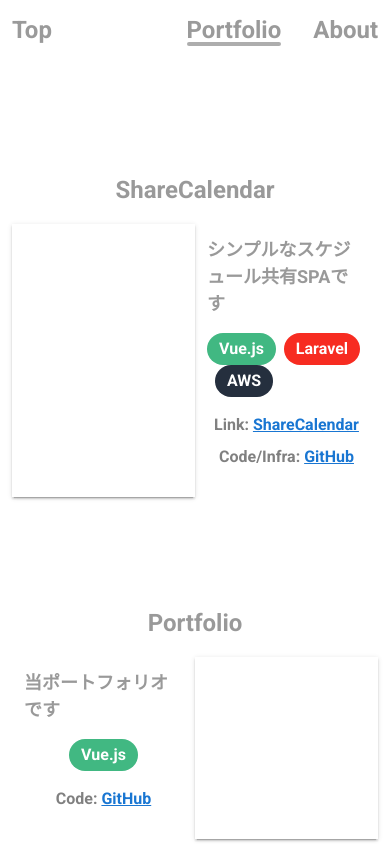
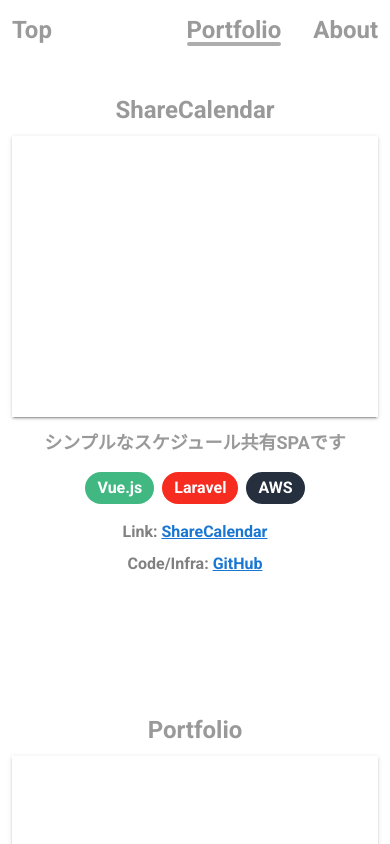
Before and after one commit to HiroKb/portfolio, a Vue app: page /portfolio in a window 390 px wide. Shown: the top 844 px of the page. Built offline with nearby package versions, Linux system fonts and the light colour scheme.

Commit message:
update Portfolioページレスポンシブ対応

```diff
--- a/src/views/Portfolio.vue
+++ b/src/views/Portfolio.vue
@@ -4,11 +4,11 @@
 
             <div class="portfolio__item d-flex flex-column align-center">
                 <section-title>ShareCalendar</section-title>
-                <v-row class="mt-4" style="width: 100%">
-                    <v-col cols="6" class="elevation-2">
+                <v-row class="mt-sm-4 mt-2" style="width: 100%">
+                    <v-col cols="sm-6 12" class="elevation-2">
                         <v-img src="../assets/share_calendar.png"></v-img>
                     </v-col>
-                    <v-col cols="6" class="d-flex justify-center align-center">
+                    <v-col cols="sm-6 12" class="d-flex justify-center align-center">
                         <div class="d-flex flex-column align-center">
                             <h3>シンプルなスケジュール共有SPAです</h3>
                             <div class="mt-4">
@@ -25,8 +25,11 @@
 
             <div class="portfolio__item d-flex flex-column align-center">
                 <section-title>Portfolio</section-title>
-                <v-row class="mt-4" style="width: 100%">
-                    <v-col cols="6" class="d-flex justify-center align-center">
+                <v-row class="mt-sm-4 mt-2" style="width: 100%">
+                    <v-col cols="sm-6 12" order-sm="2" class="elevation-2">
+                        <v-img src="../assets/portfolio.png"></v-img>
+                    </v-col>
+                    <v-col cols="sm-6 12" order-sm="1" class="d-flex justify-center align-center">
                         <div class="d-flex flex-column align-center">
                             <h3>当ポートフォリオです</h3>
                             <div class="mt-4">
@@ -34,9 +37,6 @@
                             </div>
                             <p class="font-weight-bold mt-4">Code: <a href="https://github.com/HiroKb/portfolio">GitHub</a></p>
                         </div>
-                    </v-col>
-                    <v-col cols="6" class="elevation-2">
-                        <v-img src="../assets/portfolio.png"></v-img>
                     </v-col>
                 </v-row>
             </div>
@@ -69,4 +69,10 @@
         color: gray;
         opacity: .8;
     }
+
+    @media screen and (max-width: 599px){
+        .portfolio{
+            margin-top: 80px;
+        }
+    }
 </style>
```
